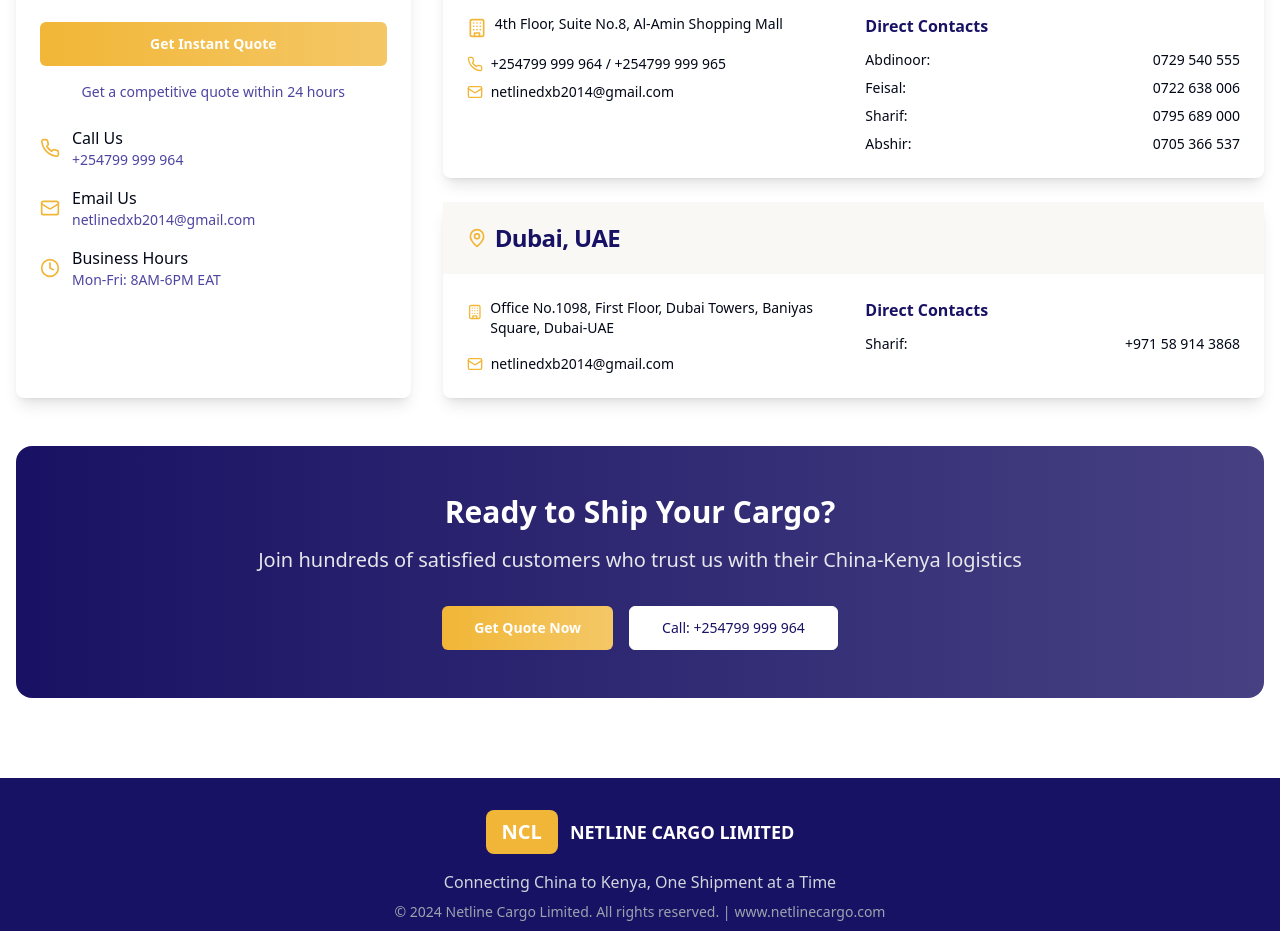
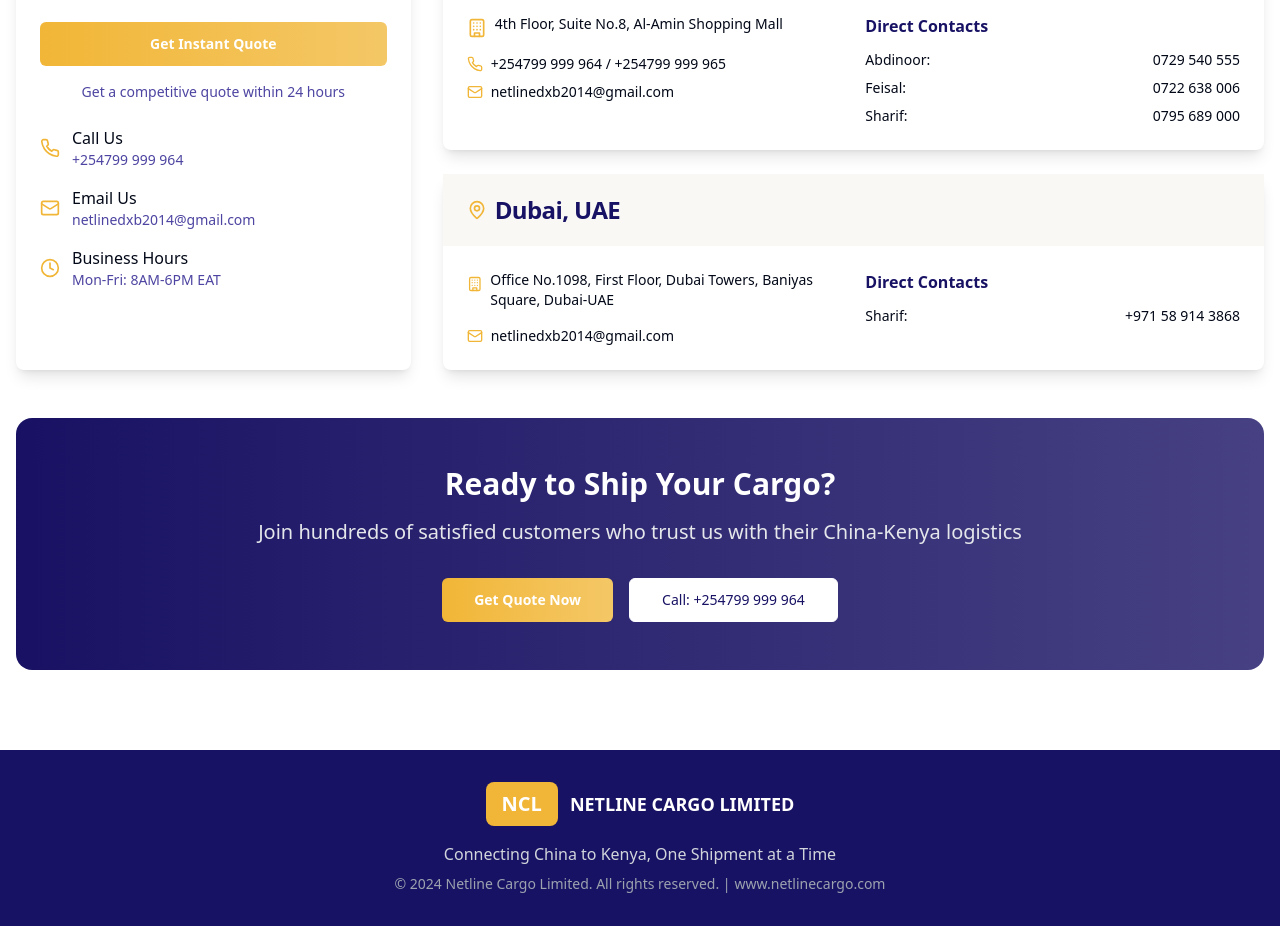
Before and after one commit to its-coded-coder/Netline-cargo, a React (Vite) app: page / in a window 1280 px wide. Shown: the part 2840-3771 px from the top of the page. Built offline with nearby package versions, Linux system fonts and the light colour scheme.

Commit message:
Modify contact

```diff
--- a/src/components/Contact.tsx
+++ b/src/components/Contact.tsx
@@ -16,7 +16,6 @@
         { name: "Abdinoor", phone: "0729 540 555" },
         { name: "Feisal", phone: "0722 638 006" },
         { name: "Sharif", phone: "0795 689 000" },
-        { name: "Abshir", phone: "0705 366 537" },
       ],
       mainPhone: "+254799 999 964 / +254799 999 965",
       email: "netlinedxb2014@gmail.com"
```
